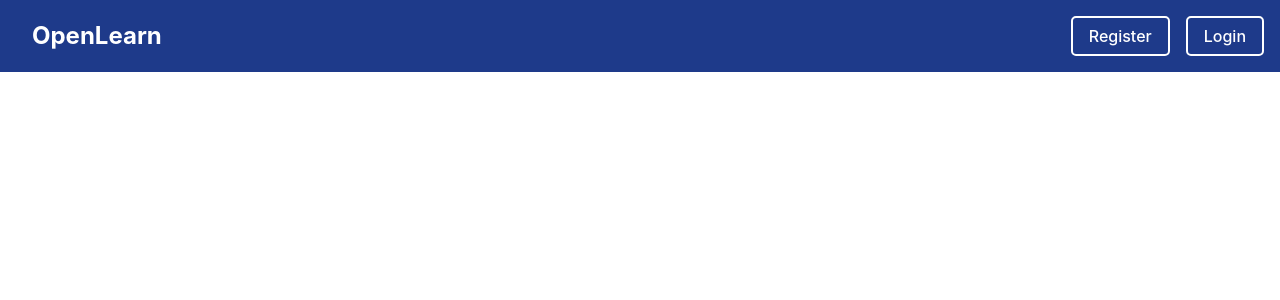
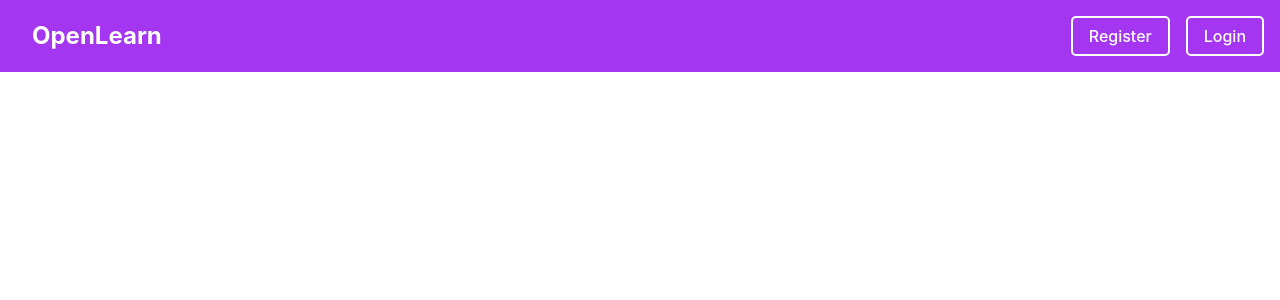
Before and after one commit to EsraaSyam/OpenLearnWebsite, a React (Vite) app: page / in a window 1280 px wide. Shown: the top 300 px of the page. Built offline with nearby package versions, Linux system fonts and the light colour scheme.

Commit message:
feat(Navbar): change background color

```diff
--- a/src/components/navBar/Navbar.styles.ts
+++ b/src/components/navBar/Navbar.styles.ts
@@ -5,7 +5,7 @@ export const NavbarContainer = styled.nav`
   justify-content: space-between;
   align-items: center;
   padding: 1rem 2rem;
-  background-color: #1E3A8A;
+  background-color: #A435F0;
   color: white;
   position: fixed;
   top: 0;
@@ -52,7 +52,7 @@ export const Button = styled.button`
 
   &:hover {
     background: white;
-    color: #1E3A8A;
+    color: #A435F0;
   }
 
   }
```
